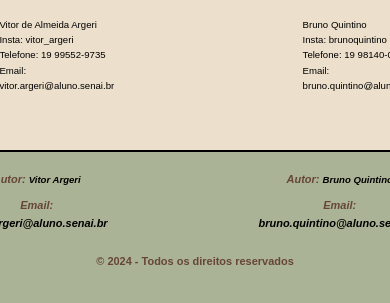
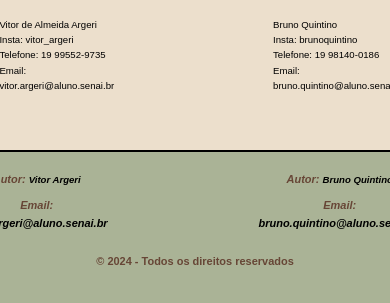
Before and after one commit to VitorArgeri/CafeteriaDoBruno, a plain HTML site: page pages/contato.html in a window 390 px wide. Shown: the part 1497-1800 px from the top of the page. Drawn offline with Linux system fonts and the light colour scheme.

Commit message:
fix: responsive

```diff
--- a/css/contact.css
+++ b/css/contact.css
@@ -252,7 +252,7 @@ h2 {
 
 .bruno {
     margin-top: 2.5vh;
-    margin-left: 47vh;
+    margin-left: 40vh;
 }
 
 .site-footer {
```
